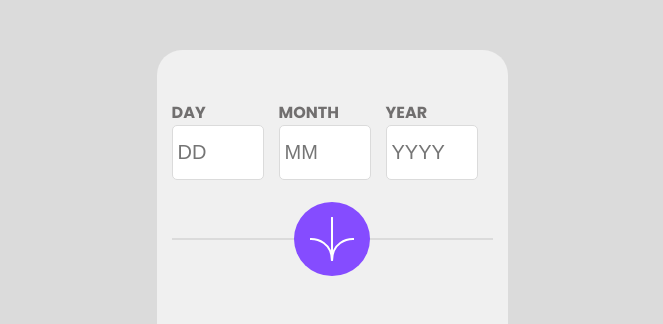
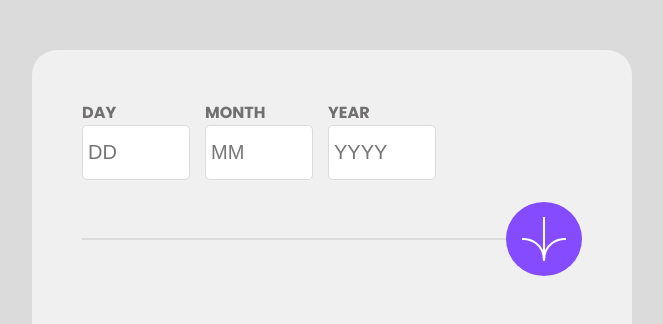
Before and after one commit to lmpko/frontendmentor-age-calculator-app-main, a React app: page / in a window 1280 px wide. Shown: the part 114-438 px from the top of the page, without its empty margins (308-971 px from the left). Built offline with nearby package versions, Linux system fonts and the light colour scheme.

Commit message:
desktop css added

```diff
--- a/app.css
+++ b/app.css
@@ -80,3 +80,18 @@ main{
 .results-container span{
     color: var(--primary-color);
 }
+
+@media screen and (min-width: 768px){
+    main{
+        width: 31.25rem ;
+        padding: 3.125rem;
+    }
+
+    .line-with-img{
+        text-align: right;
+    }
+
+    .date-form input{
+        width: 6rem;
+    }
+}
```
